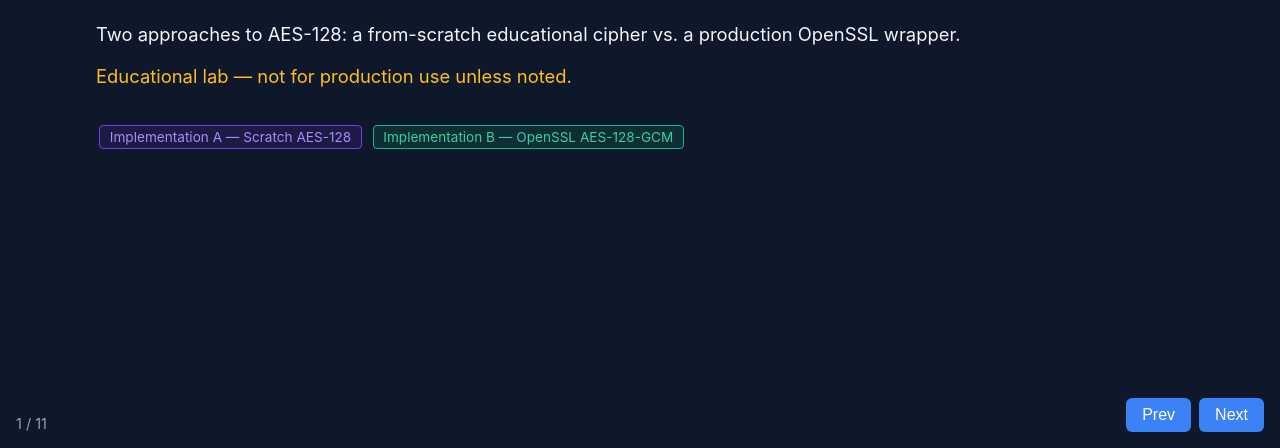
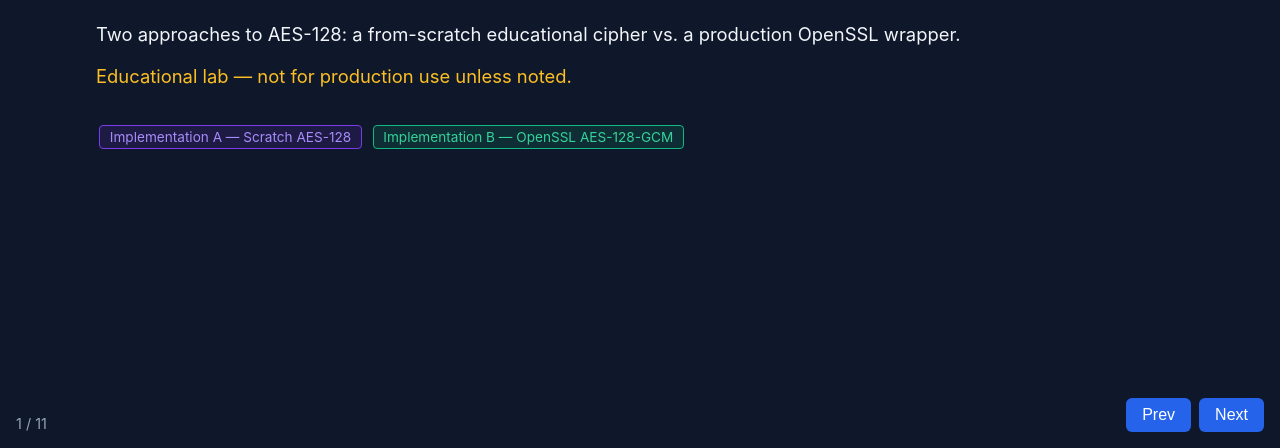
Before and after one commit to adhamhaithameid/aes-comparison-lab, a website: page web/public/presentation.html in a window 1280 px wide. Shown: the part 352-800 px from the top of the page. Drawn offline with Linux system fonts and the light colour scheme.

Commit message:
fix(a11y): presentation contrast + meta description

```diff
--- a/web/public/presentation.html
+++ b/web/public/presentation.html
@@ -4,6 +4,7 @@
 <meta charset="UTF-8">
 <meta name="viewport" content="width=device-width,initial-scale=1">
 <title>AES: Implementation A vs B</title>
+<meta name="description" content="Slide deck comparing the two AES implementations.">
 <style>
   *{box-sizing:border-box;margin:0;padding:0}
   body{font-family:-apple-system,Segoe UI,Roboto,Arial,sans-serif;background:#0f172a;color:#f1f5f9;height:100vh;overflow:hidden}
@@ -21,7 +22,7 @@
   th,td{border:1px solid #334155;padding:.6rem .8rem;text-align:left}
   th{background:#1e293b;color:#60a5fa}
   .nav{position:fixed;bottom:1rem;right:1rem;display:flex;gap:.5rem;z-index:10}
-  .nav button{padding:.5rem 1rem;border:none;border-radius:6px;background:#3b82f6;color:#fff;cursor:pointer;font-size:1rem}
+  .nav button{padding:.5rem 1rem;border:none;border-radius:6px;background:#2563eb;color:#fff;cursor:pointer;font-size:1rem}
   .nav button:hover{background:#2563eb}
   .counter{position:fixed;bottom:1rem;left:1rem;color:#94a3b8;font-size:.9rem}
   .two{display:grid;grid-template-columns:1fr 1fr;gap:2rem}
```
